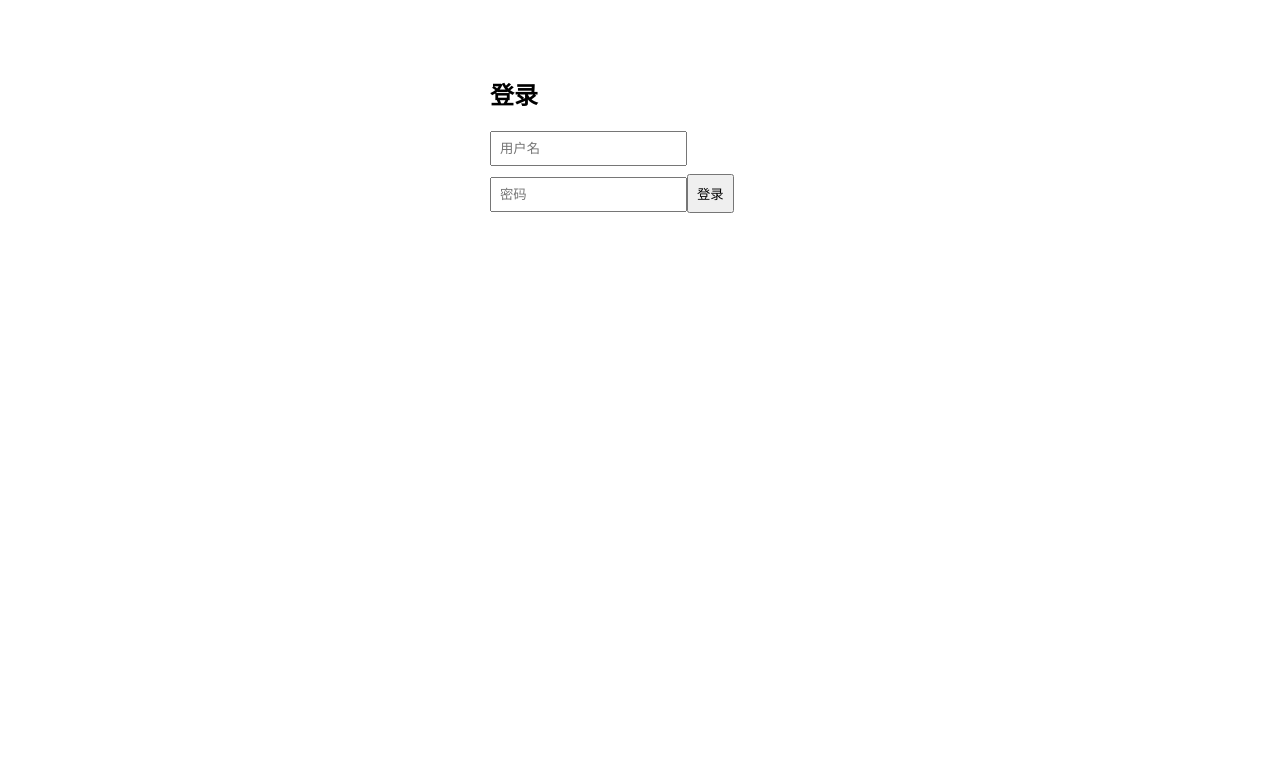
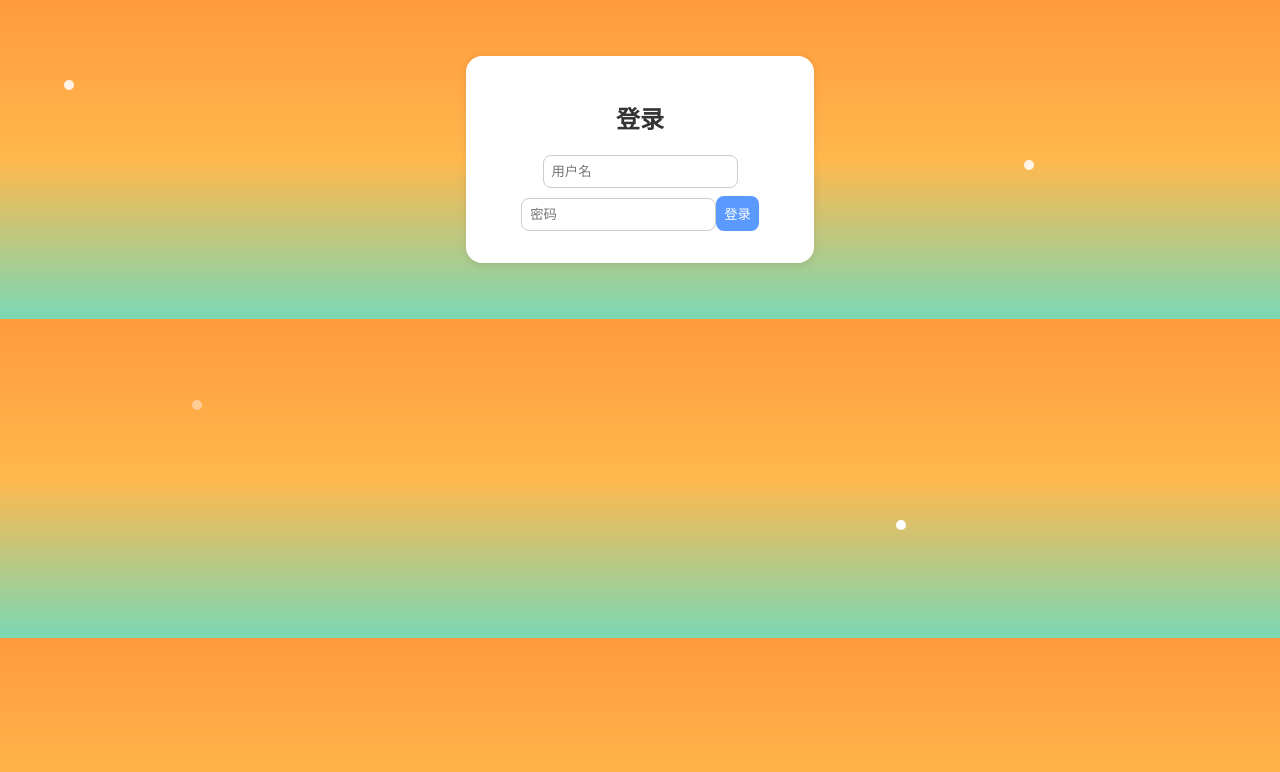
Before and after one commit to nonese/GrabTicket, a Vue app in the folder frontend/: page / in a window 1280 px wide. Shown: the top 772 px of the page. Built offline with nearby package versions, Linux system fonts and the light colour scheme.

Commit message:
style: apply festive poster design

```diff
--- a/frontend/index.html
+++ b/frontend/index.html
@@ -4,8 +4,53 @@
     <meta charset="UTF-8" />
     <meta name="viewport" content="width=device-width, initial-scale=1.0" />
     <title>GrabTicket</title>
+    <link rel="preconnect" href="https://fonts.googleapis.com">
+    <link rel="preconnect" href="https://fonts.gstatic.com" crossorigin>
+    <link
+      href="https://fonts.googleapis.com/css2?family=Noto+Sans+SC:wght@400;700&display=swap"
+      rel="stylesheet"
+    >
+    <style>
+      body {
+        margin: 0;
+        font-family: "Noto Sans SC", sans-serif;
+        background: linear-gradient(180deg, #FF9A3E 0%, #FFB84D 50%, #7BD8B5 100%);
+        color: #333;
+        overflow-x: hidden;
+      }
+
+      /* decorative background */
+      .bg-elements {
+        position: fixed;
+        top: 0;
+        left: 0;
+        width: 100%;
+        height: 100%;
+        pointer-events: none;
+      }
+      .bg-elements .star {
+        position: absolute;
+        width: 10px;
+        height: 10px;
+        background: #fff;
+        border-radius: 50%;
+        animation: twinkle 2s infinite ease-in-out;
+      }
+
+      @keyframes twinkle {
+        0%, 100% { opacity: 0.3; }
+        50% { opacity: 1; }
+      }
+    </style>
   </head>
   <body>
+    <!-- background decoration -->
+    <div class="bg-elements">
+      <div class="star" style="top:10%;left:5%;animation-delay:0.2s"></div>
+      <div class="star" style="top:20%;left:80%;animation-delay:0.8s"></div>
+      <div class="star" style="top:50%;left:15%;animation-delay:1.2s"></div>
+      <div class="star" style="top:65%;left:70%;animation-delay:0.5s"></div>
+    </div>
     <div id="app"></div>
     <script type="module" src="/src/main.js"></script>
   </body>
--- a/frontend/src/App.vue
+++ b/frontend/src/App.vue
@@ -24,7 +24,10 @@ function selectEvent(event) {
 
 <style>
 .container {
-  padding: 1rem;
-  font-family: Arial, sans-serif;
+  max-width: 750px;
+  margin: 0 auto;
+  padding: 1.5rem;
+  text-align: center;
+  position: relative;
 }
 </style>
--- a/frontend/src/components/EventDetail.vue
+++ b/frontend/src/components/EventDetail.vue
@@ -39,9 +39,16 @@ async function buy(ticketTypeId) {
 
 <style scoped>
 .event-detail {
-  border: 1px solid #ddd;
-  padding: 1rem;
+  background: #fff;
+  padding: 1.5rem;
+  border-radius: 1rem;
+  box-shadow: 0 2px 8px rgba(0,0,0,0.1);
   margin-top: 1rem;
+  text-align: left;
+}
+.event-detail h3 {
+  margin-top: 0;
+  color: #ff5f00;
 }
 .tickets {
   margin-top: 1rem;
@@ -51,5 +58,11 @@ async function buy(ticketTypeId) {
 }
 .ticket button {
   margin-left: 1rem;
+  background: #5A9AFF;
+  color: #fff;
+  border: none;
+  border-radius: 0.5rem;
+  padding: 0.3rem 0.6rem;
+  cursor: pointer;
 }
 </style>
--- a/frontend/src/components/EventList.vue
+++ b/frontend/src/components/EventList.vue
@@ -30,6 +30,20 @@ function select(event) {
 </script>
 
 <style scoped>
+.events {
+  background: #fff;
+  padding: 1.5rem;
+  border-radius: 1rem;
+  box-shadow: 0 2px 8px rgba(0,0,0,0.1);
+  margin-top: 1rem;
+  text-align: left;
+}
+.events h2 {
+  margin-top: 0;
+  margin-bottom: 1rem;
+  font-size: 1.3rem;
+  color: #ff5f00;
+}
 .events ul {
   list-style: none;
   padding: 0;
--- a/frontend/src/components/Login.vue
+++ b/frontend/src/components/Login.vue
@@ -40,14 +40,24 @@ async function login() {
   margin: 2rem auto;
   display: flex;
   flex-direction: column;
+  background: #fff;
+  padding: 1.5rem;
+  border-radius: 1rem;
+  box-shadow: 0 2px 8px rgba(0,0,0,0.1);
 }
 input {
   margin-bottom: 0.5rem;
   padding: 0.5rem;
+  border: 1px solid #ccc;
+  border-radius: 0.5rem;
 }
 button {
   padding: 0.5rem;
   cursor: pointer;
+  background: #5A9AFF;
+  color: #fff;
+  border: none;
+  border-radius: 0.5rem;
 }
 .error {
   color: red;
```
